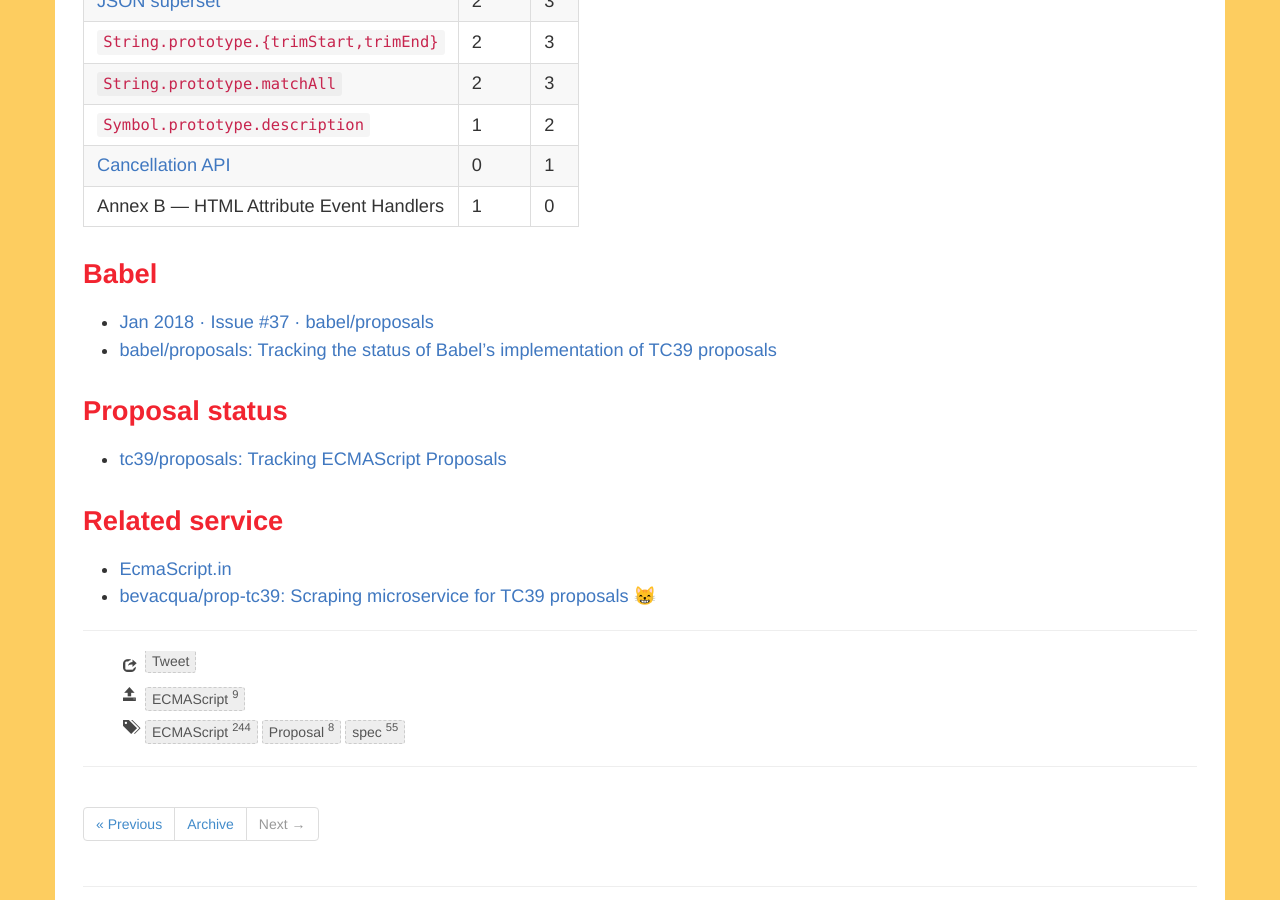
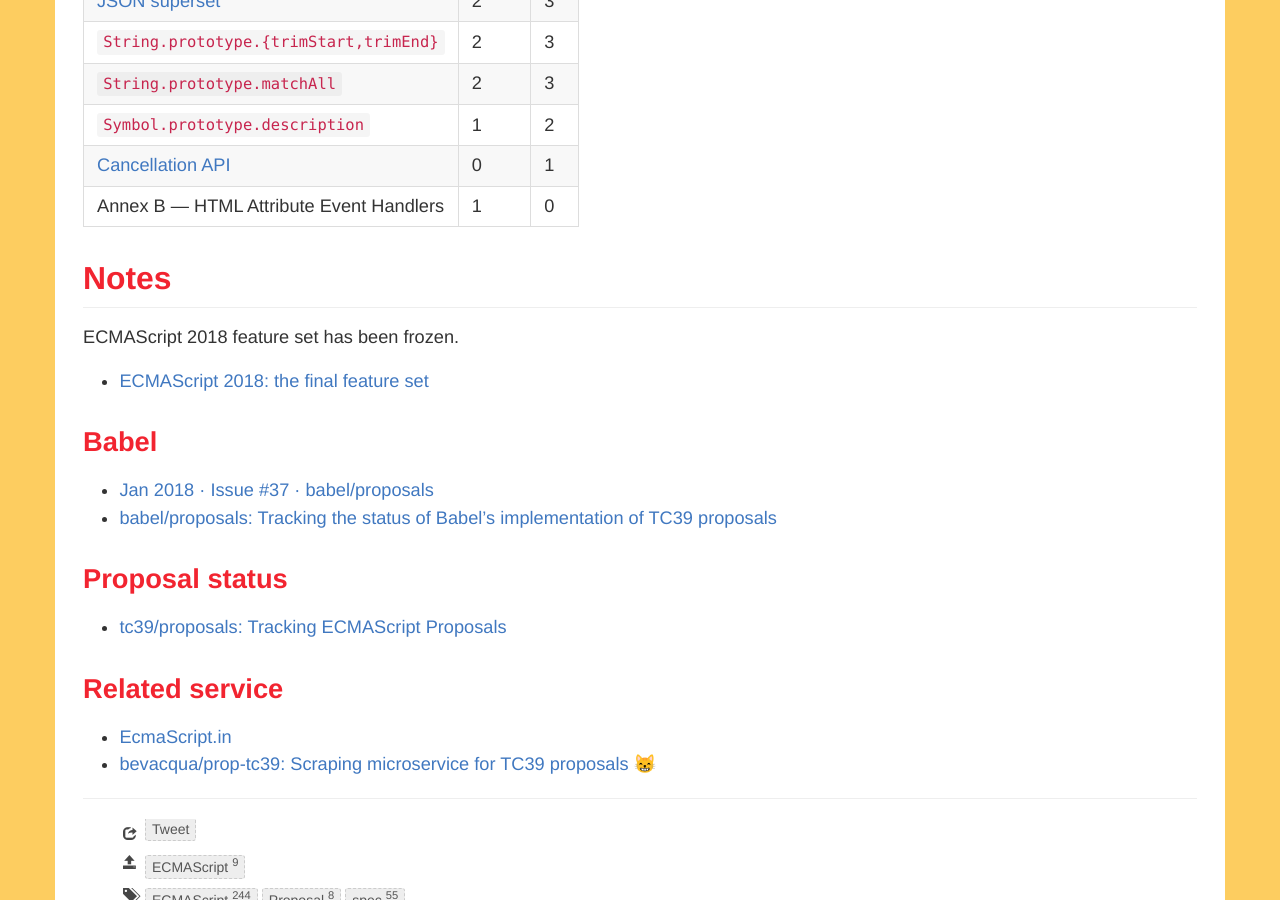
Before and after one commit to ecmascript-daily/ecmascript-daily.github.com, a Jekyll site: the page built from _posts/2018/2018-01-28-ecmascript-proposal-updates.md, in a window 1280 px wide and 900 px high, scrolled down 1048 px. Built offline with Jekyll 4.4.1, drawn with Linux system fonts in a browser that asks for light colours; nearby versions of some CDN libraries; comment, search, counter and statistics services are not loaded.

Commit message:
add note

```diff
--- a/_posts/2018/2018-01-28-ecmascript-proposal-updates.md
+++ b/_posts/2018/2018-01-28-ecmascript-proposal-updates.md
@@ -46,6 +46,12 @@
 | Annex B — HTML Attribute Event Handlers                                                                    | 1     | 0     |
 
 
+## Notes
+
+ECMAScript 2018 feature set has been frozen.
+
+- [ECMAScript 2018: the final feature set](http://2ality.com/2017/02/ecmascript-2018.html "ECMAScript 2018: the final feature set")
+
 ### Babel
 
 - [Jan 2018 · Issue #37 · babel/proposals](https://github.com/babel/proposals/issues/37 "Jan 2018 · Issue #37 · babel/proposals")
```
